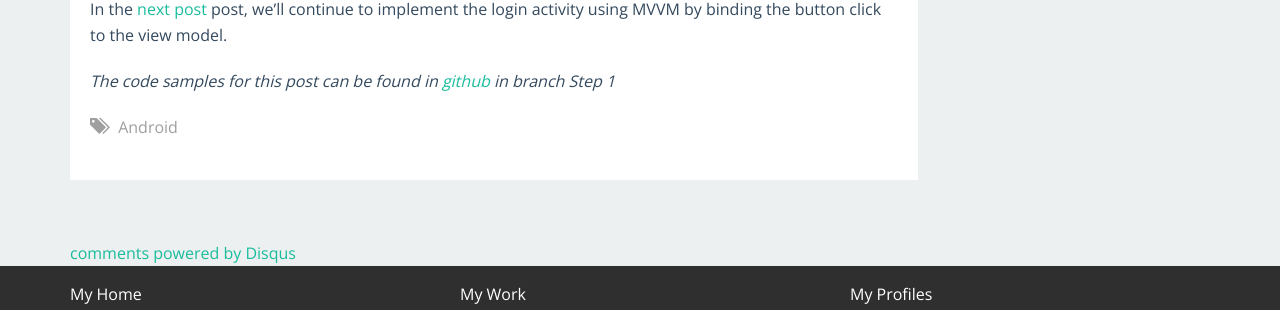
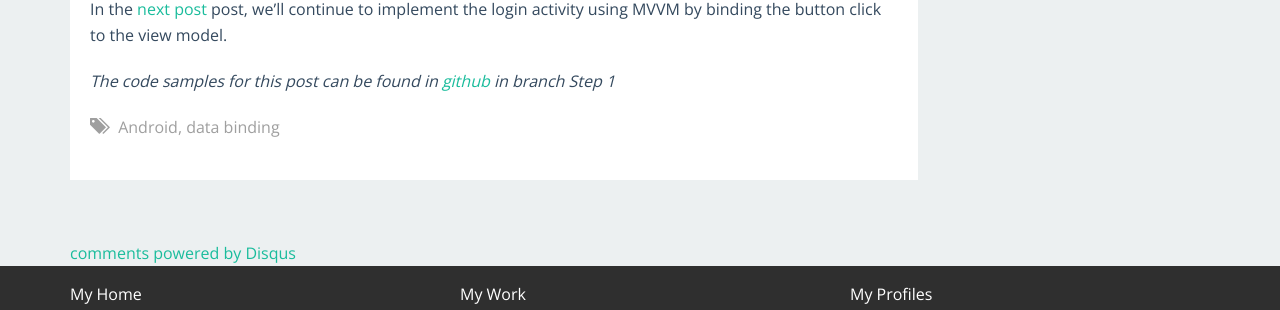
Before and after one commit to petermajor/petermajor.github.io, a Jekyll site: the page built from _posts/2015-07-29-android-data-binding-part-1.md, in a window 1280 px wide and 900 px high, scrolled down 4794 px. Shown: the part 552-862 px from the top of the window. Built offline with Jekyll 4.4.1, drawn with Linux system fonts in a browser that asks for light colours; nearby versions of some CDN libraries; comment, search, counter and statistics services are not loaded.

Commit message:
add "data binding" tag

```diff
--- a/_layouts/post.html
+++ b/_layouts/post.html
@@ -11,7 +11,7 @@ layout: default
 					{{ content }}
 					<p class="post-tag"><span class="glyphicon glyphicon-tags"></span>
 					{% for tag in page.tags %}
-					<a href="{{ tag | replace ' ', '' | downcase | append:'.html' | prepend:'/tag/' }}">{{ tag }}</a>{% if forloop.last == false %}, {% endif %}
+					<a href="{{ tag | replace: ' ', '' | downcase | append:'.html' | prepend:'/tag/' }}">{{ tag }}</a>{% if forloop.last == false %}, {% endif %}
 					{% endfor %}
 					</p>
 				</div>
--- a/_layouts/tagpost.html
+++ b/_layouts/tagpost.html
@@ -15,7 +15,7 @@ layout: default
 					{% endif %}
 					<p class="post-tag"><span class="glyphicon glyphicon-tags"></span>
 					{% for tag in post.tags %}
-					<a href="{{ tag | replace ' ', '' | downcase | append:'.html' | prepend:'/tag/' }}">{{ tag }}</a>{% if forloop.last == false %}, {% endif %}
+					<a href="{{ tag | replace: ' ', '' | downcase | append:'.html' | prepend:'/tag/' }}">{{ tag }}</a>{% if forloop.last == false %}, {% endif %}
 					{% endfor %}
 					</p>
 				</div>
--- a/_posts/2015-07-29-android-data-binding-part-1.md
+++ b/_posts/2015-07-29-android-data-binding-part-1.md
@@ -6,6 +6,7 @@ categories:
 - Android
 tags:
 - Android
+- data binding
 published: true
 author: peter_major
 comments: true
--- a/index.html
+++ b/index.html
@@ -19,7 +19,7 @@ sitemap:
 					{% endif %}
 					<p class="post-tag"><span class="glyphicon glyphicon-tags"></span>
 					{% for tag in post.tags %}
-					<a href="{{ tag | replace ' ', '' | downcase | append:'.html' | prepend:'/tag/' }}">{{ tag }}</a>{% if forloop.last == false %}, {% endif %}
+					<a href="{{ tag | replace: ' ', '' | downcase | append:'.html' | prepend:'/tag/' }}">{{ tag }}</a>{% if forloop.last == false %}, {% endif %}
 					{% endfor %}
 					</p>
 				</div>
```
Also changed, not shown: _posts/2015-07-31-android-data-binding-part-2.md (+1 -0 lines), _posts/2015-08-11-android-data-binding-part-3.md (+1 -0 lines), tag/databinding.html (added, +8 -0 lines).
